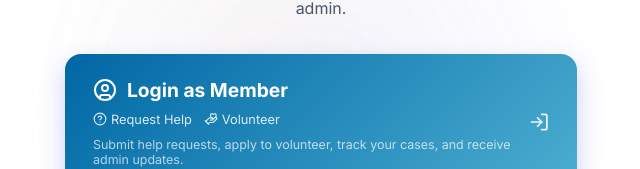
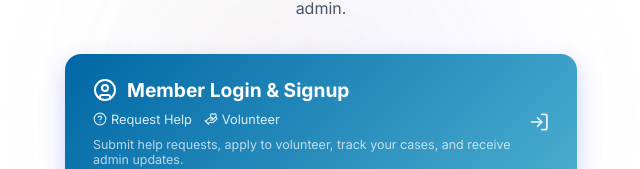
Before and after one commit to uditguptaca/professionalsclub, a Next.js app: page /portal/auth in a window 1280 px wide. Shown: the part 288-457 px from the top of the page, without its empty margins (319-959 px from the left). Built offline with nearby package versions, Linux system fonts and the light colour scheme.

Commit message:
Update portal auth button to include Signup

```diff
--- a/src/app/portal/auth/page.tsx
+++ b/src/app/portal/auth/page.tsx
@@ -44,7 +44,7 @@ export default function AuthPage() {
             <div style={{ display: 'flex', flexDirection: 'column', gap: 6 }}>
               <div style={{ display: 'flex', alignItems: 'center', gap: 10, marginBottom: 4 }}>
                 <UserCircle size={24} />
-                <span style={{ fontWeight: 700, fontSize: '1.2rem' }}>Login as Member</span>
+                <span style={{ fontWeight: 700, fontSize: '1.2rem' }}>Member Login & Signup</span>
               </div>
               <div style={{ display: 'flex', gap: 12, flexWrap: 'wrap' }}>
                 <span style={{ fontSize: '0.8rem', opacity: 0.85, display: 'flex', alignItems: 'center', gap: 4 }}><HelpCircle size={14} /> Request Help</span>
```
